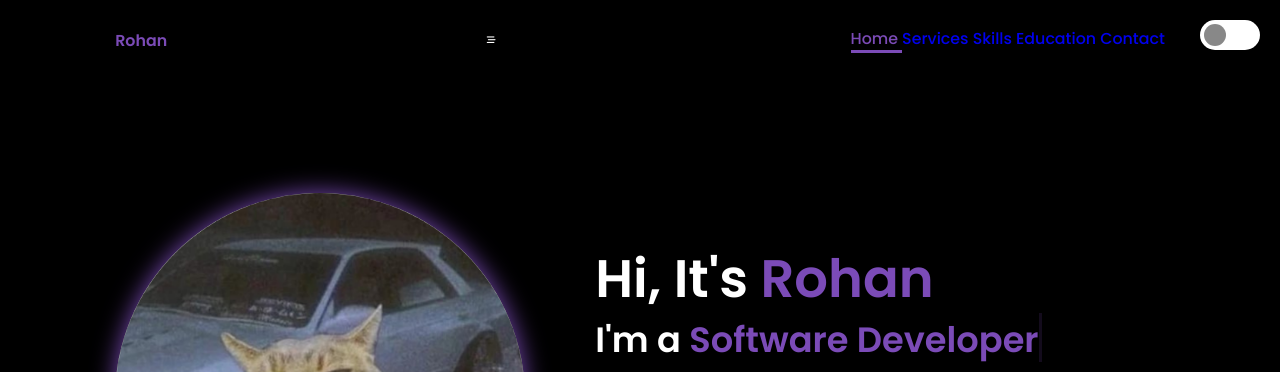
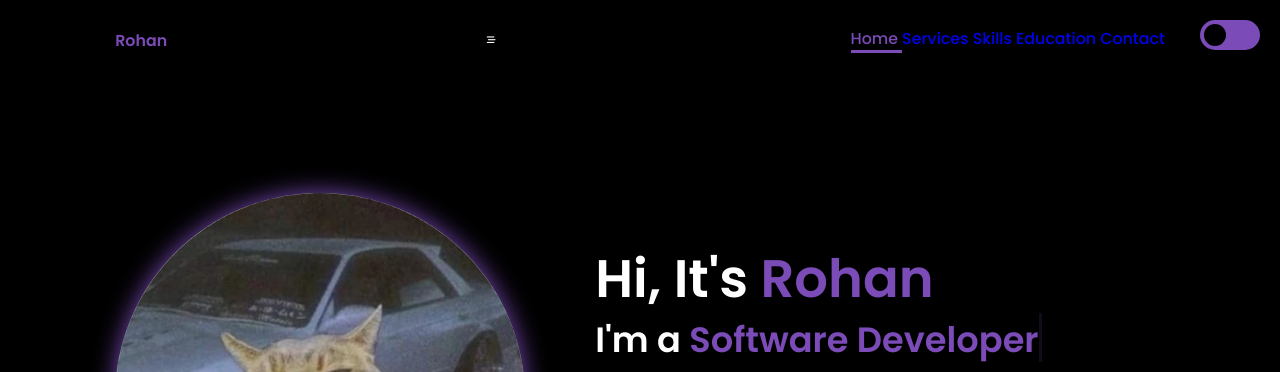
Before and after one commit to rohanhumai/Portfolio-Dark_Theme, a plain HTML site: page index.html in a window 1280 px wide. Shown: the top 372 px of the page. Drawn offline with Linux system fonts and the light colour scheme.

Commit message:
style.css

```diff
--- a/style.css
+++ b/style.css
@@ -700,7 +700,7 @@ body.dark-mode {
     left: 0;
     right: 0;
     bottom: 0;
-    background-color: #ffffff;
+    background-color: #7b4bb7;
     transition: .4s;
     border-radius: 30px;
 }
@@ -713,7 +713,7 @@ body.dark-mode {
     width: 22px;
     left: 4px;
     bottom: 4px;
-    background-color: rgb(136, 136, 136);
+    background-color: black;
     transition: .4s;
     border-radius: 50%;
 }
```
